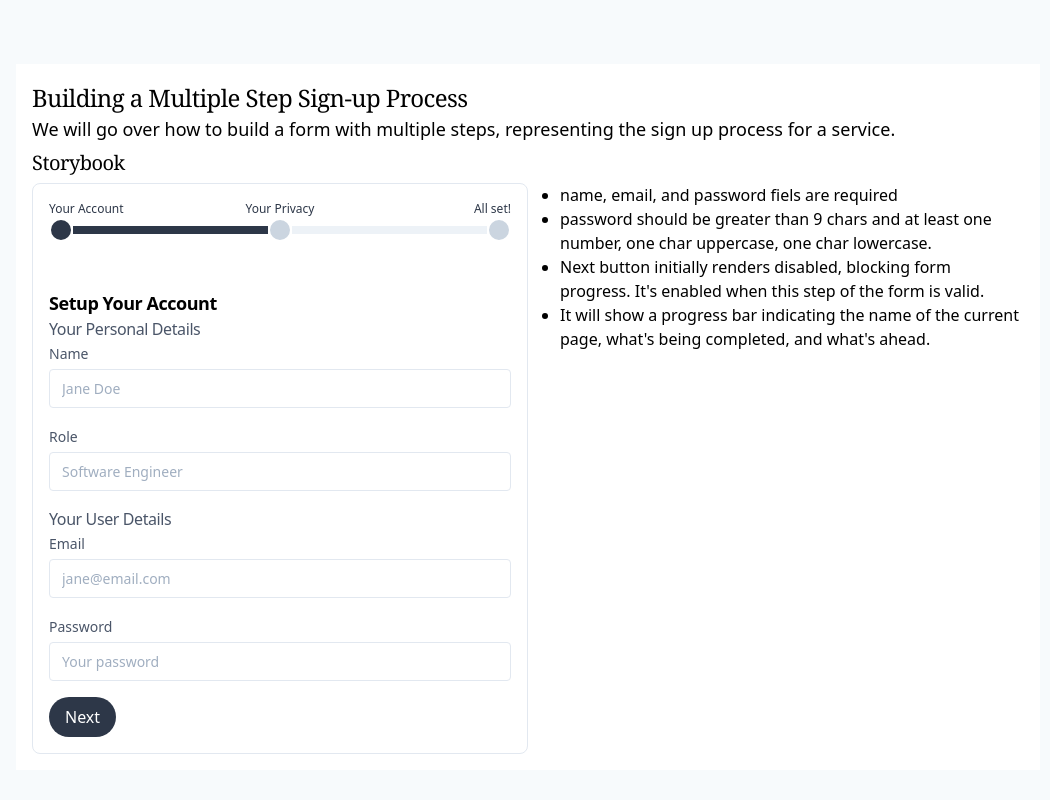
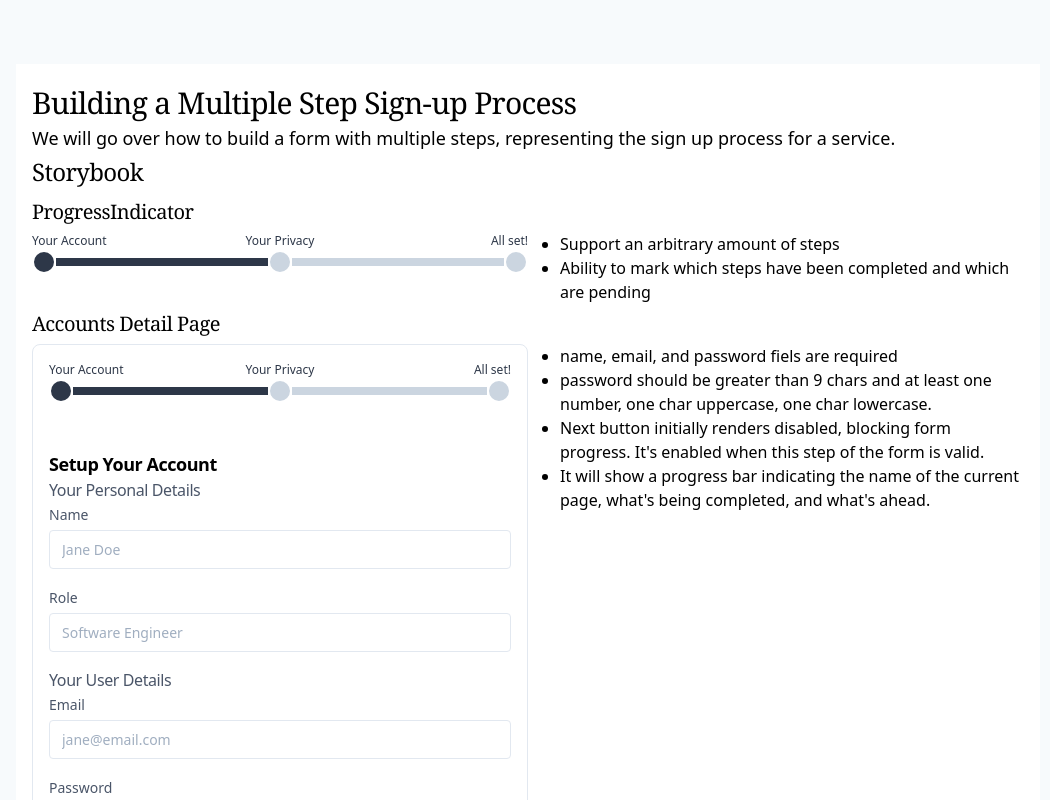
Before and after one commit to vicentereig/multiple-page-form-demo, a React (Create React App) app: page / in a window 1280 px wide. Shown: the top 800 px of the page, without its empty margins (112-1162 px from the left). Built offline with nearby package versions, Linux system fonts and the light colour scheme; what @tailwindcss/custom-forms would draw is missing.

Commit message:
ProgressIndicator now renders based on the current state
For convenience, it passes steps and currentStep via props
until I sort out the global state store.

```diff
--- a/src/Pages/Home.jsx
+++ b/src/Pages/Home.jsx
@@ -1,23 +1,52 @@
 import React from 'react'
 import Account from '../components/signup/pages/Account'
+import ProgressIndicator from "../components/ProgressIndicator";
 
 const Home = () => {
+  const progress = {
+    steps:  [
+      { title: 'Your Account', completed: true},
+      { title: 'Your Privacy', completed: true},
+      { title: 'All set!', completed: true}
+    ],
+    currentStep: 0
+  }
+
   return (
     <article className="p-4">
       <header className="">
-        <h1 className="font-serif tracking-tight font-medium text-2xl">Building a Multiple Step Sign-up Process</h1>
+        <h1 className="font-serif tracking-tight font-medium text-3xl">Building a Multiple Step Sign-up Process</h1>
         <p className="font-light text-lg">
           We will go over how to build a form with multiple steps, representing
           the sign up process for a service.</p>
-
-
       </header>
 
+      <h2 className="font-serif tracking-tight text-2xl font-medium leading-10">Storybook</h2>
+
       <section>
-        <h2 className="font-serif tracking-tight text-xl font-medium leading-10">Storybook</h2>
+        <h3 className="font-serif tracking-tight text-xl font-medium leading-10">ProgressIndicator</h3>
         <div className="flex flex-row">
           <div className="w-1/2">
-            <Account className="w-full"/>
+            <ProgressIndicator steps={progress.steps} currentStep={progress.currentStep}/>
+          </div>
+          <div className="w-1/2">
+            <ul className="list-disc pl-8">
+              <li>Support an arbitrary amount of steps</li>
+              <li>Ability to mark which steps have been completed and which are pending</li>
+
+            </ul>
+          </div>
+        </div>
+      </section>
+
+      <section>
+        <h3 className="font-serif tracking-tight text-xl font-medium leading-10">Accounts Detail Page</h3>
+        <div className="flex flex-row">
+          <div className="w-1/2">
+            <Account
+                className="w-full"
+                steps={progress.steps} currentStep={0}
+            />
           </div>
           <div className="w-1/2">
             <ul className="list-disc pl-8">
--- a/src/components/ProgressIndicator.jsx
+++ b/src/components/ProgressIndicator.jsx
@@ -1,54 +1,95 @@
 import React from "react";
 
-const ProgressIndicator = ({className}) => {
+const ProgressIndicator = ({className, steps=[], currentStep=0}) => {
+  const labelWidth = `w-1/${steps.length}`
+
+  const StepLabel = ({title, isFirst, isLast}) => {
+    let className = "mx-auto text-gray-800 text-xs".split(" ").concat(labelWidth)
+
+    if (isFirst) {
+      className.push('text-left')
+    } else if (isLast) {
+      className.push('text-right')
+    } else {
+      className.push('text-center')
+    }
+
+    return (
+      <div className={className.join(" ")}>
+        {title}
+      </div>
+    )
+  }
+
+  const Labels = ({steps}) => {
+    const labels = steps.map((step, i) => <StepLabel key={i} isFirst={i === 0} isLast={i === steps.length - 1} title={step.title}/>)
+
+    return (
+      <div className="flex content-center">
+        {labels}
+      </div>
+    )
+  }
+
+  const ProgressBar = ({steps, currentStep}) => {
+    const Bullet = ({isActive}) => {
+      const className = "w-6 h-6  border-2 border-white mx-auto rounded-full text-white"
+        .split(" ")
+        .concat( isActive ? 'bg-gray-800' : 'bg-gray-400')
+        .join(" ")
+
+     return (
+       <div className="flex-1">
+         <div className={className}>
+         </div>
+       </div>
+     )
+    }
+
+    const Edge =({isActive}) => {
+      const className = "text-xs leading-none py-1 w-full"
+        .split(" ")
+        .concat( isActive ? 'bg-gray-800' : 'bg-gray-400')
+        .join(" ")
+
+      return (
+        <div className="w-full content-center items-center align-middle justify-between flex">
+          <div className="flex-1">
+            <div className={className}></div>
+          </div>
+        </div>
+      )
+    }
+
+    const Step = ({isActive, stepNo}) => {
+      return (
+        <>
+          <Bullet  isActive={stepNo === currentStep}/>
+          <Edge isActive={stepNo === currentStep}/>
+        </>
+      )
+    }
+    const bar = (
+      steps.map((step, i) => {
+        if ( i < steps.length - 1 ) {
+          return (<Step key={i} stepNo={i}/>)
+        } else {
+          return (<Bullet key={i} isActive={i === currentStep}/>)
+        }
+      })
+    )
+
+    return (
+      <div className="flex">
+        {bar}
+      </div>
+    )
+  }
 
   return (
     <div className={className}>
-      <div className="flex content-center">
-        <div className="w-1/3 text-left mx-auto text-gray-800 text-xs">
-          Your Account
-        </div>
-
-        <div className="w-1/3 text-center mx-auto text-gray-800 text-xs">
-          Your Privacy
-        </div>
-
-        <div className="w-1/3 text-right mx-auto text-gray-800 text-xs">
-          All set!
-        </div>
-      </div>
-
-      <div className="flex">
-        <div className="flex-1">
-          <div className="w-6 h-6 bg-gray-800 border-2 border-white mx-auto rounded-full text-white">
-          </div>
-        </div>
-
-        <div className="w-full content-center items-center align-middle justify-between flex">
-          <div className="flex-1">
-            <div className="bg-gray-800 text-xs leading-none py-1 w-full"></div>
-          </div>
-        </div>
-
-        <div className="flex-1">
-          <div className="w-6 h-6 bg-gray-400 border-2 border-white mx-auto rounded-full
-        text-md text-white">
-          </div>
-        </div>
-
-        <div className="w-full content-center items-center align-middle justify-between flex">
-          <div className="bg-gray-100 flex-1">
-            <div className="bg-gray-200 text-xs leading-none py-1 w-full"></div>
-          </div>
-        </div>
-
-        <div className="flex-1">
-          <div className="w-6 h-6 bg-gray-400 border-2 border-white mx-auto rounded-full
-        text-md text-white">
-            <span className="text-white text-center w-full"></span>
-          </div>
-        </div>
-      </div>
+      <Labels steps={steps}/>
+      <ProgressBar steps={steps} currentStep={currentStep}/>
     </div>
   )
 }
--- a/src/components/signup/pages/Account.jsx
+++ b/src/components/signup/pages/Account.jsx
@@ -5,7 +5,7 @@ import ProgressIndicator from '../../ProgressIndicator'
 
 const defaultClassName = "border rounded-lg border-gray-300 p-4 w-1/2".split()
 
-const Account = ({className=[]}) => {
+const Account = ({className=[], steps, currentStep}) => {
   const { handleSubmit, register, errors, formState } = useForm()
   const { isValid } = formState
 
@@ -18,7 +18,7 @@ const Account = ({className=[]}) => {
 
   return (
     <div className={defaultClassName.concat(className)}>
-      <ProgressIndicator className="pb-8"/>
+      <ProgressIndicator className="pb-8" steps={steps} currentStep={currentStep}/>
       <h1 className="font-bold tracking-tight pt-4 text-lg">Setup Your Account</h1>
       <form onSubmit={handleSubmit(onSubmit)}>
         <h2 className="font-medium text-gray-700 tracking-tight text-md">Your Personal Details</h2>
```
